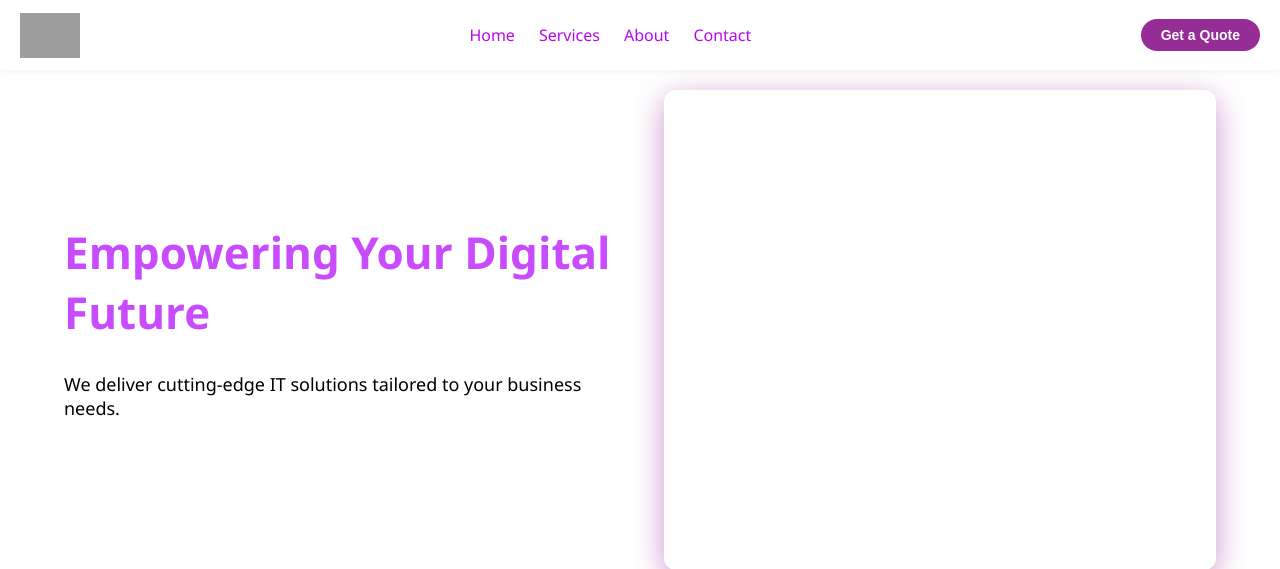
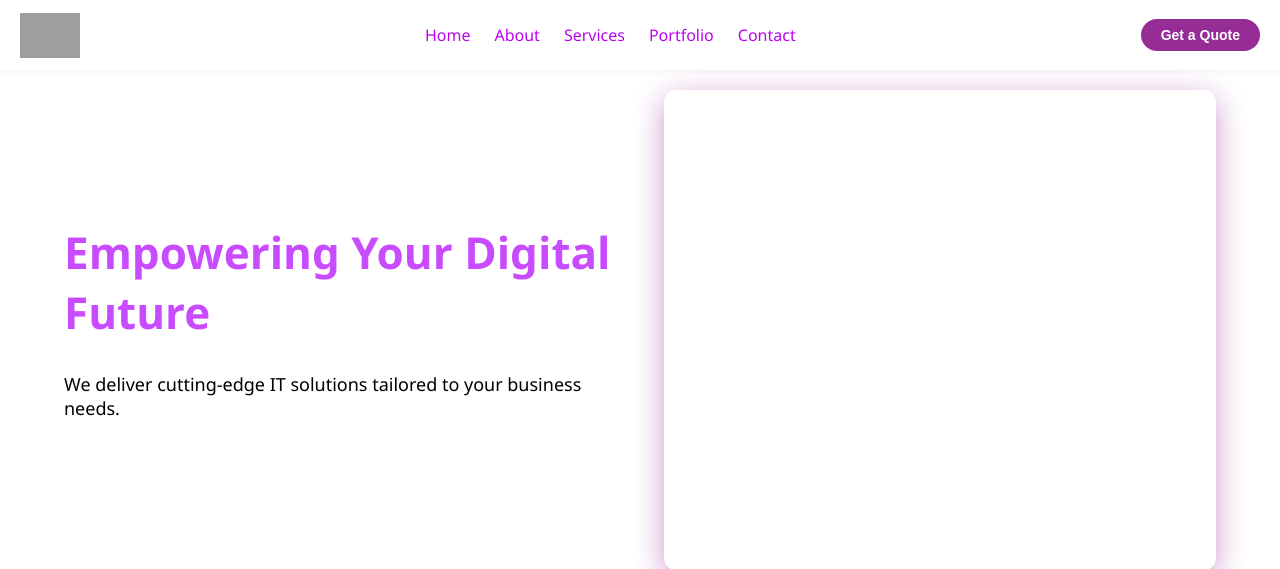
Before and after one commit to infinitetechnologys/IT, a Flask app: page / in a window 1280 px wide. Shown: the top 569 px of the page. Run offline with Flask 3, Linux system fonts and the light colour scheme; some libraries are stand-ins or nearby versions; grey boxes are pictures that could not be loaded.

Commit message:
Update index.html

```diff
--- a/templates/index.html
+++ b/templates/index.html
@@ -1020,8 +1020,9 @@ model-viewer {
   <div class="nav-wrapper">
     <nav>
       <a href="/">Home</a>
+       <a href="/about">About</a>
       <a href="/services">Services</a>
-      <a href="/about">About</a>
+      <a href="/portfolio">Portfolio</a>
       <a href="/contact">Contact</a>
     </nav>
   </div>
@@ -1032,8 +1033,9 @@ model-viewer {
 
 <div class="mobile-nav">
   <a href="/">Home</a>
+   <a href="/about">About</a>
   <a href="/services">Services</a>
-  <a href="/about">About</a>
+  <a href="/portfolio">Portfolio</a>
   <a href="/contact">Contact</a>
   <a href="/contact" class="quote-btn">Get a Quote</a>
 </div>
```
